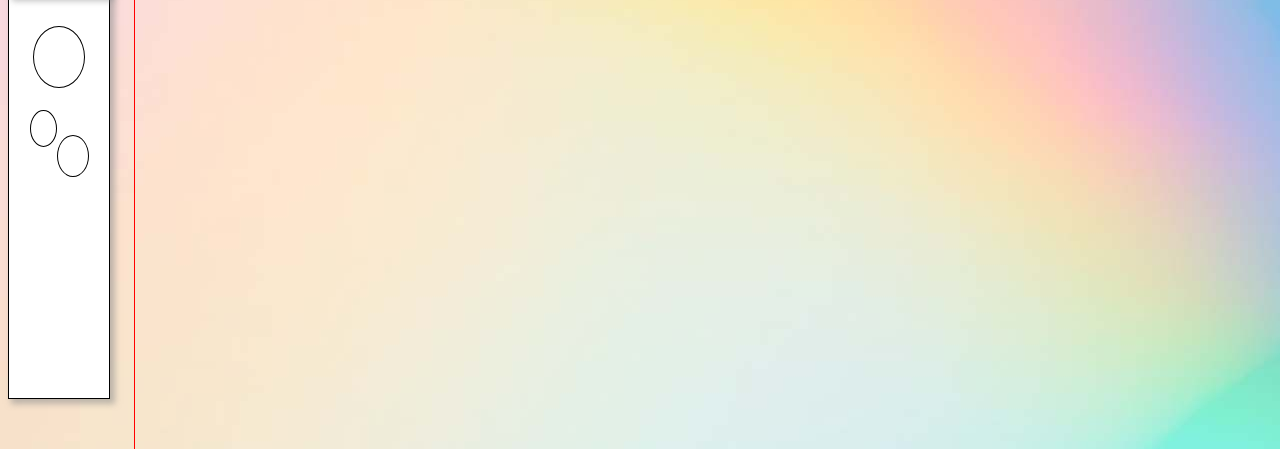
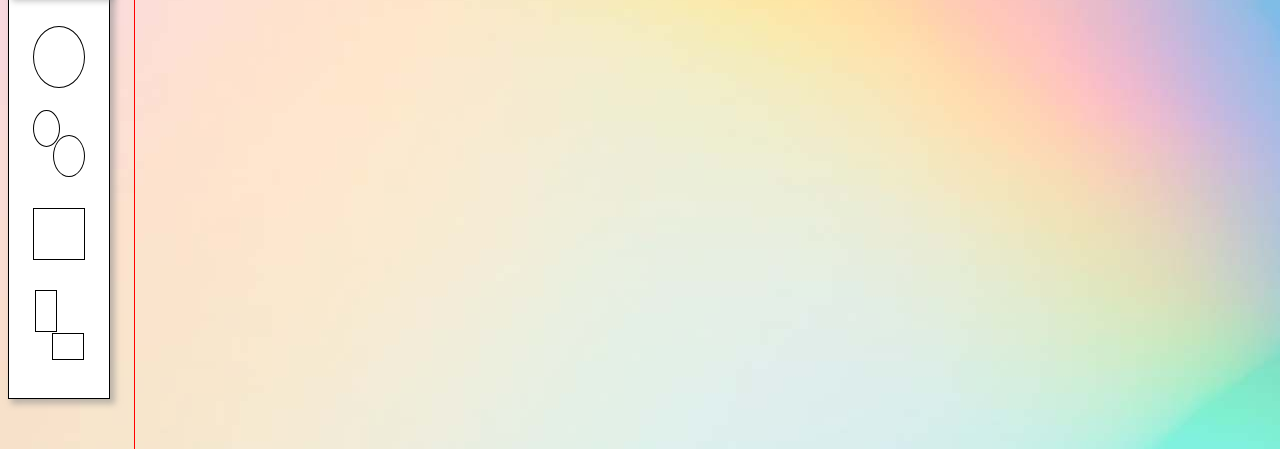
Before and after one commit to drummerrog/wishcard, a PHP site: page / in a window 1280 px wide; the page is wider, and only the part inside the window is pictured. Shown: the part 1767-2216 px from the top of that part. Run offline with PHP 8.4, Linux system fonts and the light colour scheme.

Commit message:
create: доделал вёрстку вторых табов в сайдбаре

```diff
--- a/assets/css/style.css
+++ b/assets/css/style.css
@@ -266,6 +266,7 @@ body {
   border: 1px solid #000;
   border-radius: 50%;
   margin-bottom: 10px;
+  margin-right: -7px;
 }
 
 .oval-bottom {
@@ -275,3 +276,25 @@ body {
   border-radius: 50%;
   margin-bottom: -45px;
 }
+
+.quadrate-big {
+  width: 50px;
+  height: 50px;
+  border: 1px solid #000;
+  margin-top: 30px;
+}
+
+.quadrate-top {
+  width: 20px;
+  height: 40px;
+  border: 1px solid #000;
+  margin-top: 30px;
+  margin-bottom: 1px;
+}
+
+.quadrate-bottom {
+  width: 30px;
+  height: 25px;
+  border: 1px solid #000;
+  margin-left: 17px;
+}
--- a/index.html
+++ b/index.html
@@ -356,60 +356,15 @@
                         <div class="sidebar-tab__figure oval-big"></div>
                     </div>
                     <div class="sidebar-tab__item figure" data-tab="16">
-                        <!-- <div class="sidebar-tab__figure oval-l"></div>
-                        <div class="sidebar-tab__figure oval-l"></div> -->
-                        <svg class="sidebar-tab__figure oval-top" xmlns="http://www.w3.org/2000/svg" xmlns:xlink="http://www.w3.org/1999/xlink" width="8.661cm" height="11.024cm">
-                            <defs>
-                                <filter filterUnits="userSpaceOnUse" id="Filter_0" x="-2.5px" y="-2.5px">
-                                    <feOffset in="SourceAlpha" dx="12" dy="20.785" />
-                                    <feGaussianBlur result="blurOut" stdDeviation="4.899" />
-                                    <feFlood flood-color="rgb(143, 143, 143)" result="floodOut" />
-                                    <feComposite operator="atop" in="floodOut" in2="blurOut" />
-                                    <feComponentTransfer>
-                                        <feFuncA type="linear" slope="0.56" />
-                                    </feComponentTransfer>
-                                    <feMerge>
-                                        <feMergeNode />
-                                        <feMergeNode in="SourceGraphic" />
-                                    </feMerge>
-                                </filter>
-
-                            </defs>
-                            <g filter="url(#Filter_0)">
-                                <path fill-rule="evenodd" stroke="rgb(0, 0, 0)" stroke-width="1px" stroke-linecap="butt" stroke-linejoin="miter"
-                                    fill="rgb(255, 255, 255)"
-                                    d="M102.999,12.500 C154.638,12.500 196.500,69.359 196.500,139.500 C196.500,209.640 154.638,266.500 102.999,266.500 C51.361,266.500 9.499,209.640 9.499,139.500 C9.499,69.359 51.361,12.500 102.999,12.500 Z" />
-                            </g>
-                        </svg>
-                        <svg class="sidebar-tab__figure oval-bottom" xmlns="http://www.w3.org/2000/svg" xmlns:xlink="http://www.w3.org/1999/xlink" width="8.661cm" height="11.024cm">
-                            <defs>
-                                <filter filterUnits="userSpaceOnUse" id="Filter_0" x="-2.5px" y="-2.5px">
-                                    <feOffset in="SourceAlpha" dx="12" dy="20.785" />
-                                    <feGaussianBlur result="blurOut" stdDeviation="4.899" />
-                                    <feFlood flood-color="rgb(143, 143, 143)" result="floodOut" />
-                                    <feComposite operator="atop" in="floodOut" in2="blurOut" />
-                                    <feComponentTransfer>
-                                        <feFuncA type="linear" slope="0.56" />
-                                    </feComponentTransfer>
-                                    <feMerge>
-                                        <feMergeNode />
-                                        <feMergeNode in="SourceGraphic" />
-                                    </feMerge>
-                                </filter>
-
-                            </defs>
-                            <g filter="url(#Filter_0)">
-                                <path fill-rule="evenodd" stroke="rgb(0, 0, 0)" stroke-width="1px" stroke-linecap="butt" stroke-linejoin="miter"
-                                    fill="rgb(255, 255, 255)"
-                                    d="M102.999,12.500 C154.638,12.500 196.500,69.359 196.500,139.500 C196.500,209.640 154.638,266.500 102.999,266.500 C51.361,266.500 9.499,209.640 9.499,139.500 C9.499,69.359 51.361,12.500 102.999,12.500 Z" />
-                            </g>
-                        </svg>
+                        <div class="sidebar-tab__figure oval-top"></div>
+                        <div class="sidebar-tab__figure oval-bottom"></div>
                     </div>
                     <div class="sidebar-tab__item" data-tab="17">
-                        <div class="sidebar-tab__figure quadrate-b"></div>
+                        <div class="sidebar-tab__figure quadrate-big"></div>
                     </div>
                     <div class="sidebar-tab__item" data-tab="18">
-                        <div class="sidebar-tab__figure quadrate-l"></div>
+                        <div class="sidebar-tab__figure quadrate-top"></div>
+                        <div class="sidebar-tab__figure quadrate-bottom"></div>
                     </div>
                 </div>
                 <!-- sidebar-tab -->
```
